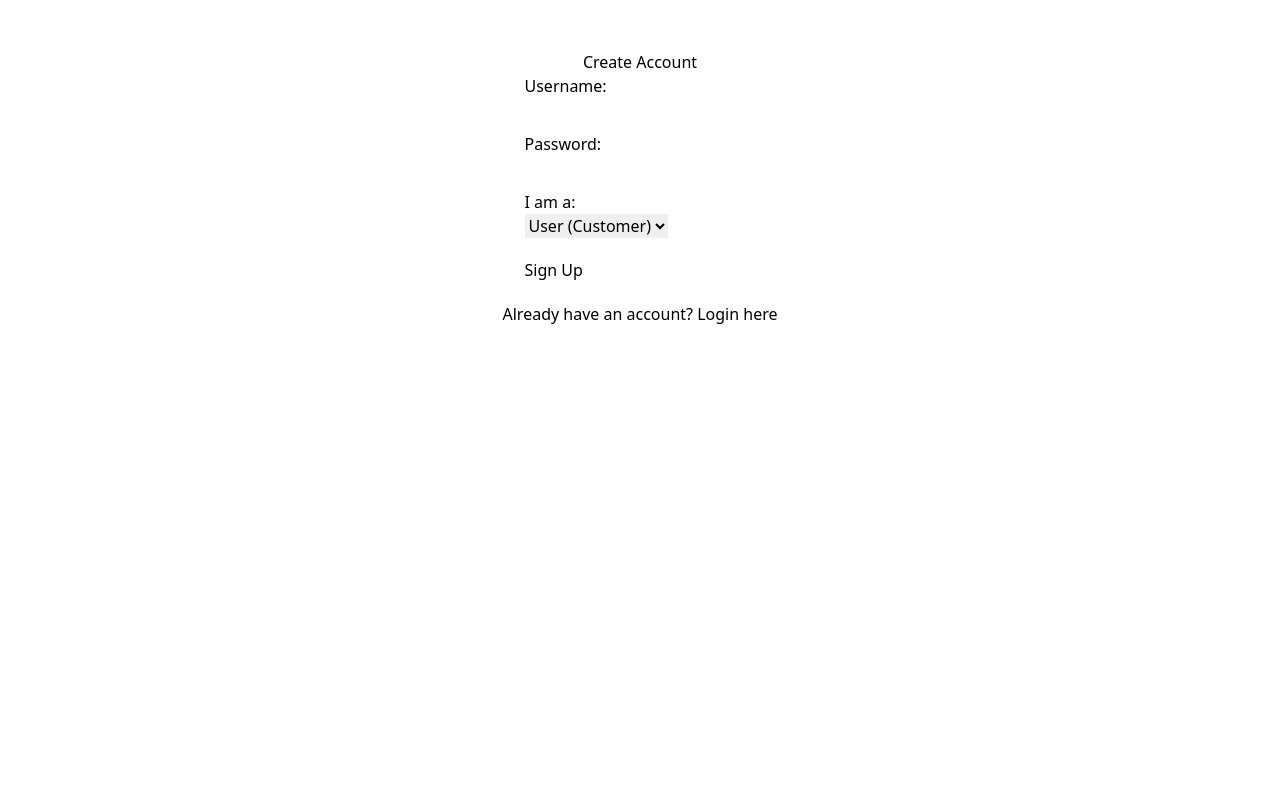
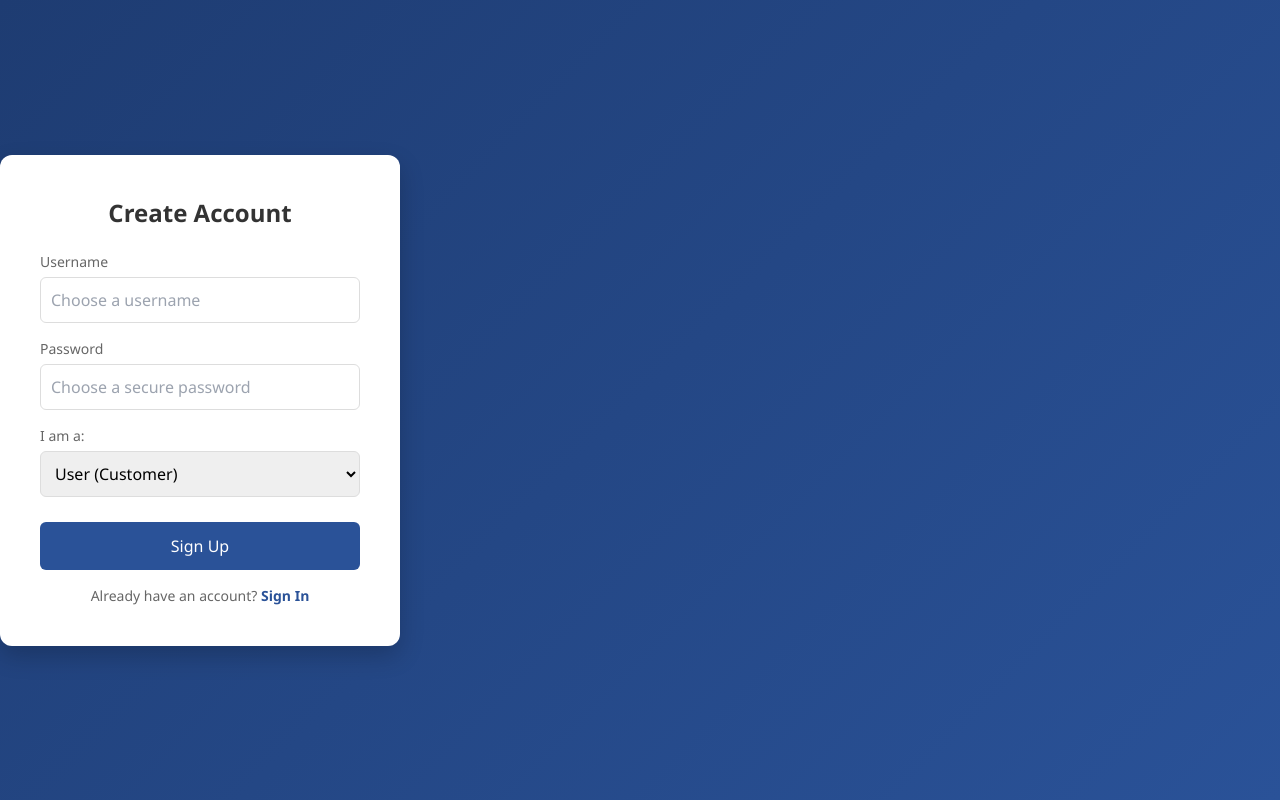
Before and after one commit to sagarvakare/SH-constructions, a React app in the folder frontend/: page /register in a window 1280 px wide. Built offline with nearby package versions, Linux system fonts and the light colour scheme; no server answers; the HTML template or start-up script is replaced by a standard one.

Commit message:
Fix 403 error by allowing auth endpoints

```diff
--- /dev/null
+++ b/frontend/src/Auth.css
@@ -0,0 +1,99 @@
+/* src/Auth.css */
+
+/* Center everything on the screen */
+.auth-container {
+    display: flex;
+    justify_content: center;
+    align-items: center;
+    height: 100vh;
+    background: linear-gradient(135deg, #1e3c72 0%, #2a5298 100%); /* Nice Blue Gradient */
+    font-family: 'Segoe UI', Tahoma, Geneva, Verdana, sans-serif;
+  }
+
+  /* The White Card */
+  .auth-box {
+    background: white;
+    padding: 40px;
+    border-radius: 12px;
+    box-shadow: 0 10px 25px rgba(0, 0, 0, 0.2);
+    width: 100%;
+    max-width: 400px;
+    text-align: center;
+    animation: fadeIn 0.5s ease-in-out;
+  }
+
+  /* Form Elements */
+  .auth-title {
+    color: #333;
+    margin-bottom: 20px;
+    font-size: 24px;
+    font-weight: bold;
+  }
+
+  .input-group {
+    margin-bottom: 15px;
+    text-align: left;
+  }
+
+  .input-group label {
+    display: block;
+    font-size: 14px;
+    color: #666;
+    margin-bottom: 5px;
+  }
+
+  .input-group input, .input-group select {
+    width: 100%;
+    padding: 10px;
+    border: 1px solid #ddd;
+    border-radius: 6px;
+    font-size: 16px;
+    box-sizing: border-box; /* Fixes padding issues */
+    transition: border 0.3s;
+  }
+
+  .input-group input:focus {
+    border-color: #2a5298;
+    outline: none;
+  }
+
+  /* The Button */
+  .auth-btn {
+    width: 100%;
+    padding: 12px;
+    background: #2a5298;
+    color: white;
+    border: none;
+    border-radius: 6px;
+    font-size: 16px;
+    cursor: pointer;
+    transition: background 0.3s;
+    margin-top: 10px;
+  }
+
+  .auth-btn:hover {
+    background: #1e3c72;
+  }
+
+  /* Links */
+  .auth-link {
+    margin-top: 15px;
+    font-size: 14px;
+    color: #666;
+  }
+
+  .auth-link a {
+    color: #2a5298;
+    text-decoration: none;
+    font-weight: bold;
+  }
+
+  .auth-link a:hover {
+    text-decoration: underline;
+  }
+
+  /* Animation */
+  @keyframes fadeIn {
+    from { opacity: 0; transform: translateY(-20px); }
+    to { opacity: 1; transform: translateY(0); }
+  }
--- a/frontend/src/pages/Login.jsx
+++ b/frontend/src/pages/Login.jsx
@@ -1,74 +1,67 @@
-import { useState } from 'react';
-import axios from 'axios';
-import { Link } from "react-router-dom";
-import { useNavigate } from 'react-router-dom';
+import { useState } from "react";
+import axios from "axios";
+import { useNavigate, Link } from "react-router-dom";
+import "../Auth.css"; // <--- Import the CSS here
 
-const Login = () => {
-  const [username, setUsername] = useState('');
-  const [password, setPassword] = useState('');
-  const [error, setError] = useState('');
+function Login() {
+  const [username, setUsername] = useState("");
+  const [password, setPassword] = useState("");
   const navigate = useNavigate();
 
   const handleLogin = async (e) => {
     e.preventDefault();
     try {
-      // Connect to the Backend API
-      axios.post("https://jr-constructions-clone.onrender.com/auth/login", {
-        username,
-        password
-      });
+      const response = await axios.post(
+        "https://jr-constructions-clone.onrender.com/auth/login",
+        { username, password }
+      );
 
-      // Save the "Key" (Token) the backend gave us
-      localStorage.setItem('token', response.data.token);
+      localStorage.setItem("token", response.data.token);
+      localStorage.setItem("user", username);
+      navigate("/dashboard");
 
-      // Go to the Admin Dashboard (we will build this next)
-      navigate('/admin/dashboard');
-
-    } catch (err) {
-      setError('Invalid Credentials. Try admin / admin123');
-      console.error("Login Failed:", err);
+    } catch (error) {
+      alert("Invalid Credentials");
     }
   };
 
   return (
-    <div className="flex items-center justify-center h-screen bg-gray-100">
-      <div className="bg-white p-8 rounded-lg shadow-lg w-96">
-        <h2 className="text-2xl font-bold mb-6 text-center text-blue-600">Admin Login</h2>
+    <div className="auth-container">
+      <div className="auth-box">
+        <h2 className="auth-title">Welcome Back</h2>
+        <form onSubmit={handleLogin}>
 
-        {error && <p className="text-red-500 text-sm mb-4 text-center">{error}</p>}
-
-        <form onSubmit={handleLogin} className="space-y-4">
-          <div>
-            <label className="block text-gray-700 text-sm font-bold mb-2">Username</label>
+          <div className="input-group">
+            <label>Username</label>
             <input
               type="text"
-              className="w-full p-2 border border-gray-300 rounded focus:outline-none focus:border-blue-500"
+              placeholder="Enter your username"
               value={username}
               onChange={(e) => setUsername(e.target.value)}
+              required
             />
           </div>
 
-          <div>
-            <label className="block text-gray-700 text-sm font-bold mb-2">Password</label>
+          <div className="input-group">
+            <label>Password</label>
             <input
               type="password"
-              className="w-full p-2 border border-gray-300 rounded focus:outline-none focus:border-blue-500"
+              placeholder="Enter your password"
               value={password}
               onChange={(e) => setPassword(e.target.value)}
+              required
             />
           </div>
 
-          <button
-            type="submit"
-            className="w-full bg-blue-600 text-white p-2 rounded hover:bg-blue-700 transition duration-200"
-          >
-            Login
-          </button>
+          <button type="submit" className="auth-btn">Sign In</button>
         </form>
-        <p>Don't have an account? <Link to="/register">Sign Up</Link></p>
+
+        <p className="auth-link">
+          New here? <Link to="/register">Create an Account</Link>
+        </p>
       </div>
     </div>
   );
-};
+}
 
 export default Login;
--- a/frontend/src/pages/Register.jsx
+++ b/frontend/src/pages/Register.jsx
@@ -1,72 +1,72 @@
 import { useState } from "react";
 import axios from "axios";
 import { useNavigate, Link } from "react-router-dom";
+import "../Auth.css"; // <--- Import the CSS here
 
 function Register() {
   const [username, setUsername] = useState("");
   const [password, setPassword] = useState("");
-  const [role, setRole] = useState("USER"); // Default to USER
+  const [role, setRole] = useState("USER");
   const navigate = useNavigate();
 
   const handleRegister = async (e) => {
     e.preventDefault();
     try {
-      // Send data to your backend
       await axios.post("https://jr-constructions-clone.onrender.com/auth/register", {
         username,
         password,
         role
       });
       alert("Registration Successful! Please Login.");
-      navigate("/login"); // Send them to login page
+      navigate("/login");
     } catch (error) {
-      console.error("Registration failed", error);
-      alert("Registration failed. Username might already exist.");
+      alert("Username might already exist.");
     }
   };
 
   return (
-    <div style={{ padding: "50px", textAlign: "center" }}>
-      <h2>Create Account</h2>
-      <form onSubmit={handleRegister} style={{ display: "inline-block", textAlign: "left" }}>
+    <div className="auth-container">
+      <div className="auth-box">
+        <h2 className="auth-title">Create Account</h2>
+        <form onSubmit={handleRegister}>
 
-        {/* Username */}
-        <div style={{ marginBottom: "10px" }}>
-          <label>Username:</label><br/>
+          <div className="input-group">
+            <label>Username</label>
             <input
               type="text"
+              placeholder="Choose a username"
               value={username}
               onChange={(e) => setUsername(e.target.value)}
               required
             />
           </div>
 
-        {/* Password */}
-        <div style={{ marginBottom: "10px" }}>
-          <label>Password:</label><br/>
+          <div className="input-group">
+            <label>Password</label>
             <input
               type="password"
+              placeholder="Choose a secure password"
               value={password}
               onChange={(e) => setPassword(e.target.value)}
               required
             />
           </div>
 
-        {/* Role Selection (Admin vs User) */}
-        <div style={{ marginBottom: "20px" }}>
-          <label>I am a:</label><br/>
+          <div className="input-group">
+            <label>I am a:</label>
             <select value={role} onChange={(e) => setRole(e.target.value)}>
               <option value="USER">User (Customer)</option>
               <option value="ADMIN">Admin (Builder)</option>
             </select>
           </div>
 
-        <button type="submit">Sign Up</button>
+          <button type="submit" className="auth-btn">Sign Up</button>
         </form>
 
-      <p style={{ marginTop: "20px" }}>
-        Already have an account? <Link to="/login">Login here</Link>
+        <p className="auth-link">
+          Already have an account? <Link to="/login">Sign In</Link>
         </p>
+      </div>
     </div>
   );
 }
```
Lines whose indentation alone changed are shown as unchanged.
